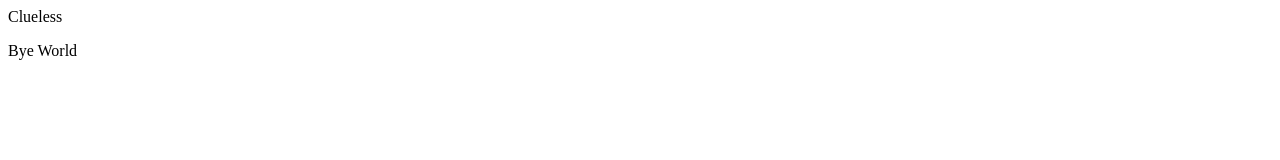
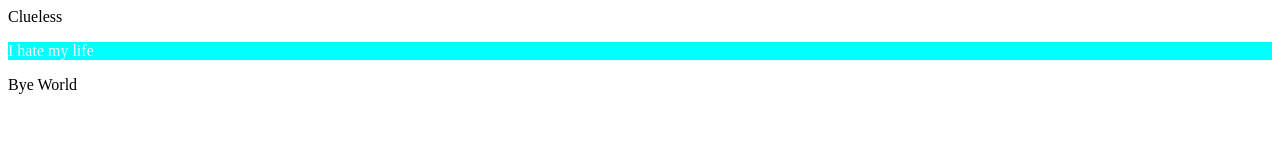
Before and after one commit to natakamm/Nat-Jenith-Test, a plain HTML site: page index.html in a window 1280 px wide. Drawn offline with Linux system fonts and the light colour scheme.

Commit message:
paragraph completed

```diff
--- a/index.html
+++ b/index.html
@@ -4,10 +4,11 @@
     <meta charset="UTF-8">
     <meta name="viewport" content="width=device-width, initial-scale=1.0">
     <title>Test</title>
+    <link rel="stylesheet" href="styles.css">
 </head>
 <body>
    <header>Clueless</header>
-   <main><p></p></main>
+   <main><p>I hate my life</p></main>
    <footer>Bye World</footer>
 </body>
 </html>
--- /dev/null
+++ b/styles.css
@@ -0,0 +1,4 @@
+p {
+    background-color: aqua;
+    color: aliceblue;
+}
```
